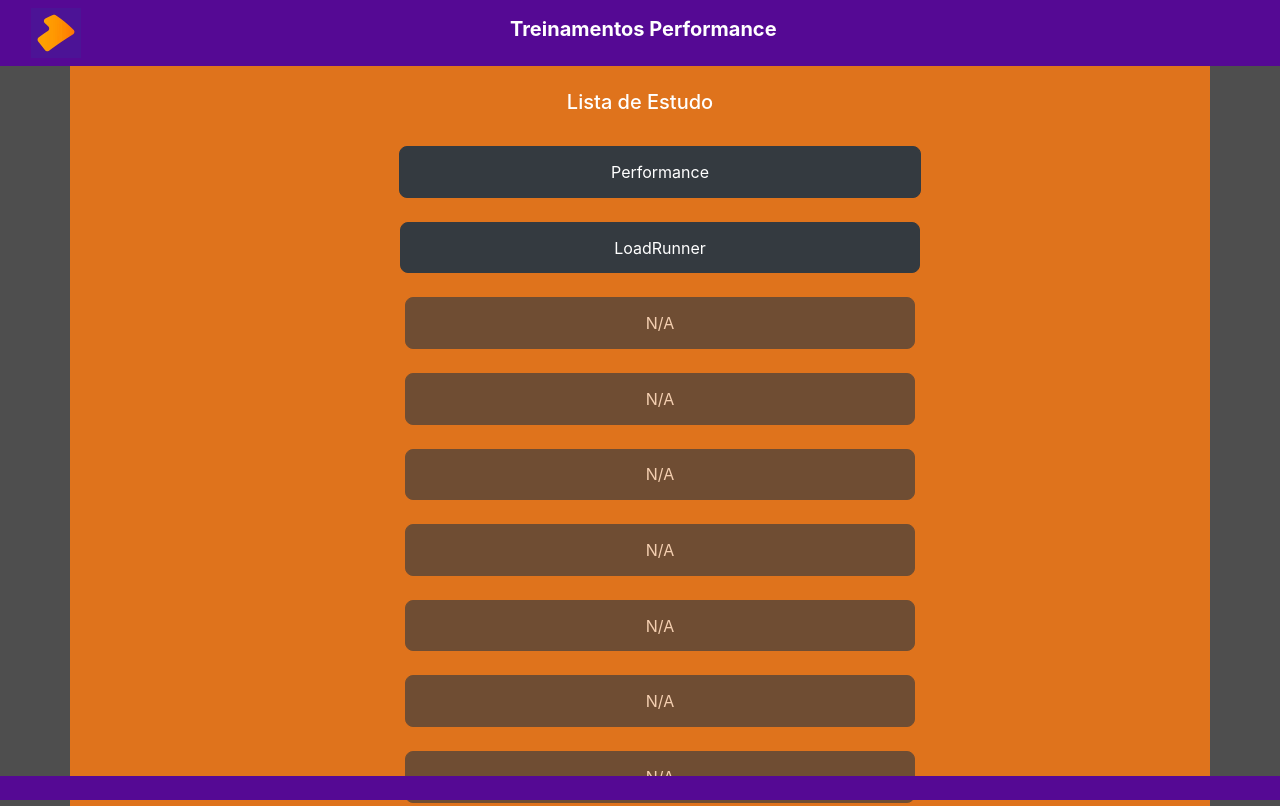
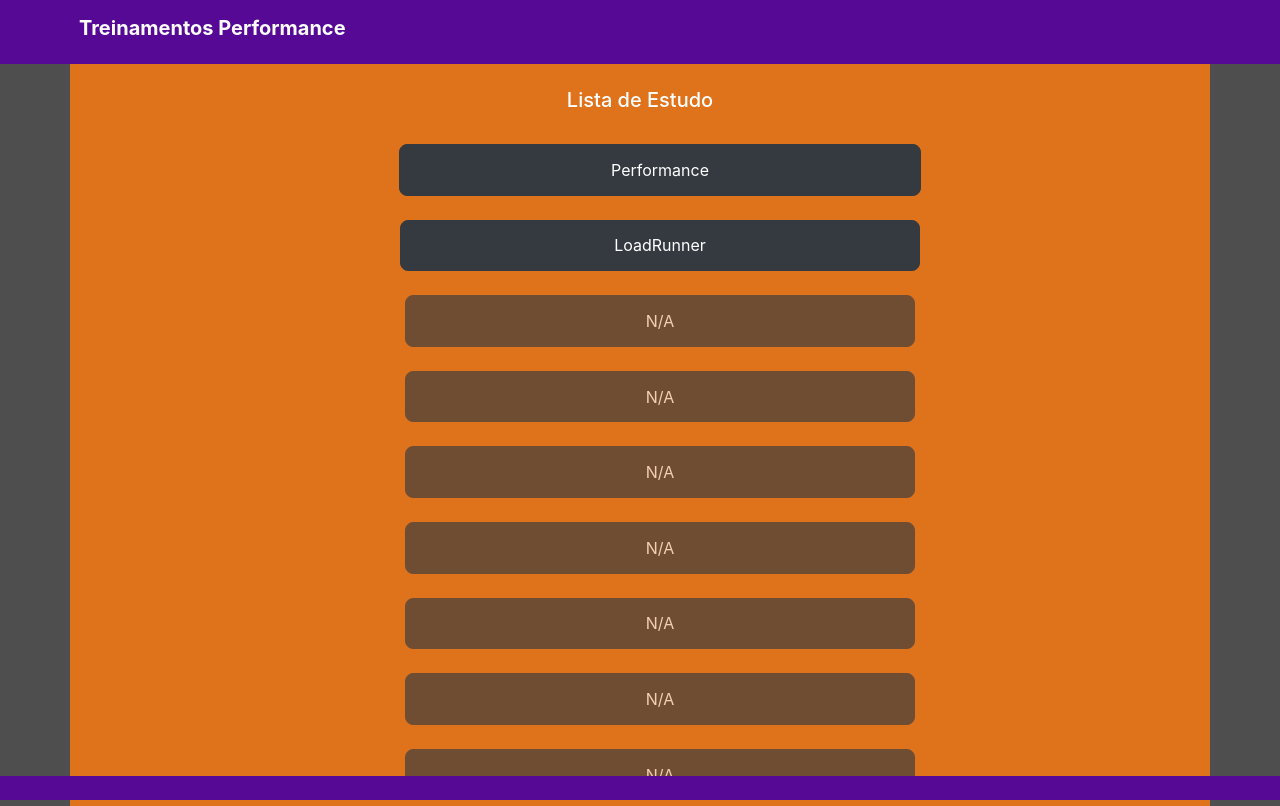
Before and after one commit to PauloNegri/LoadRunner, a plain HTML site: page index.html in a window 1280 px wide. Shown: the top 806 px of the page. Drawn offline with nearby package versions, Linux system fonts and the light colour scheme.

Commit message:
Update index.html

```diff
--- a/index.html
+++ b/index.html
@@ -10,12 +10,7 @@
     </head>
     <body style="background-color: rgb(78, 78, 78);">
       <nav class="navbar navbar-expand-lg " style="background-color:rgb(85, 9, 148);">
-        <div class="col-4">
-          <img src="_logo.jpg" alt="logo Spread" width="13%" height="13%">
-        </div>
-        <div class="col-8">
-          <h1 class="navbar-brand col col-10 fw-bold ml-5" style="color: white;"><b>Treinamentos Performance</b></h1>
-        </div>
+         <h1 class="navbar-brand col col-10 fw-bold ml-5" style="color: white;"><b>Treinamentos Performance</b></h1>
       </nav>
       <div class="container" style="background-color: rgba(228, 117, 27, 0.973);">
         <br>
```
